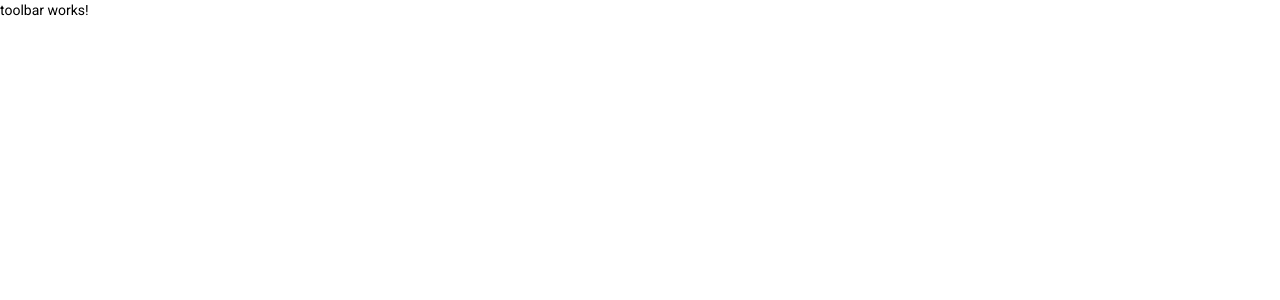
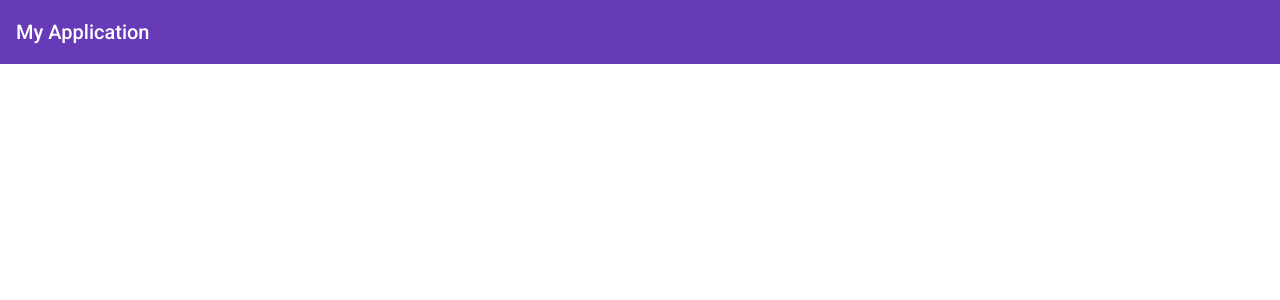
Before and after one commit to NinaRuiz/some-games-front, an Angular app: page / in a window 1280 px wide. Shown: the top 300 px of the page. Built offline with nearby package versions, Linux system fonts and the light colour scheme.

Commit message:
Add toolbar to toolbar component

```diff
--- a/src/app/layouts/component/toolbar/toolbar.component.html
+++ b/src/app/layouts/component/toolbar/toolbar.component.html
@@ -1 +1,3 @@
-<p>toolbar works!</p>
+<mat-toolbar color="primary">
+  <span>My Application</span>
+</mat-toolbar>
--- a/src/app/layouts/layouts.module.ts
+++ b/src/app/layouts/layouts.module.ts
@@ -4,13 +4,15 @@ import { CommonModule } from '@angular/common';
 import { LayoutsRoutingModule } from './layouts-routing.module';
 import { BasicComponent } from './layout/basic/basic.component';
 import { ToolbarComponent } from './component/toolbar/toolbar.component';
+import {MatToolbarModule} from '@angular/material/toolbar';
 
 
 @NgModule({
   declarations: [BasicComponent, ToolbarComponent],
   imports: [
     CommonModule,
-    LayoutsRoutingModule
+    LayoutsRoutingModule,
+    MatToolbarModule
   ]
 })
 export class LayoutsModule { }
```
